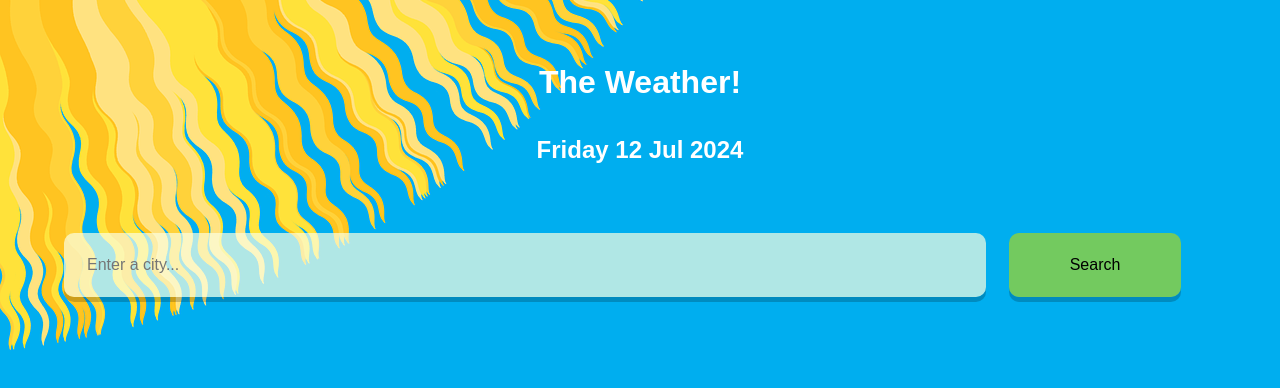
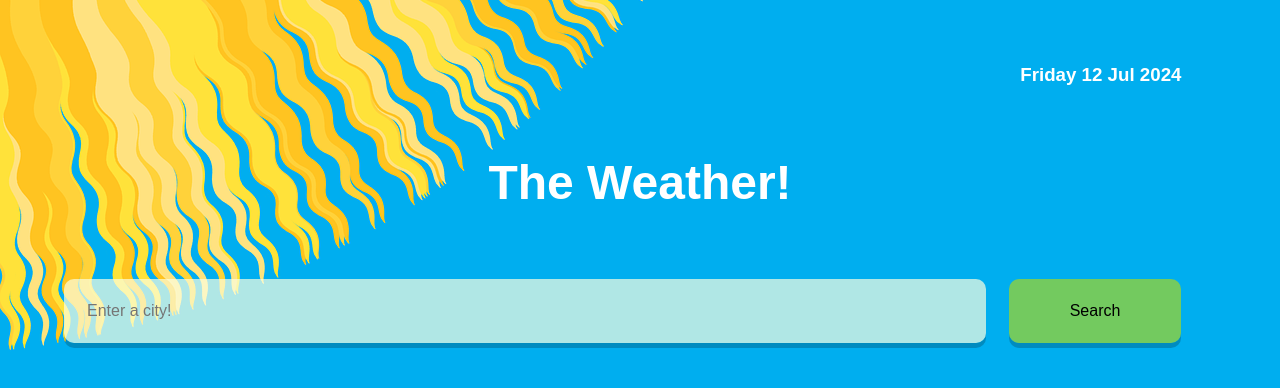
Before and after one commit to Isaac-Madden/react-weather-app, a React (Vite) app: page / in a window 1280 px wide. Shown: the top 388 px of the page. Built offline with nearby package versions, Linux system fonts and the light colour scheme.

Commit message:
added form component

```diff
--- a/src/App.jsx
+++ b/src/App.jsx
@@ -5,8 +5,8 @@ import TheDate from "./Components/AppComponents/TheDate"
 function App() {
   return (
     <div className="App">
+      <TheDate />
       <Header />
-      <TheDate />
       <SearchBox />
     </div>
   )
--- a/src/Components/AppComponents/Header.jsx
+++ b/src/Components/AppComponents/Header.jsx
@@ -3,7 +3,7 @@ import React from "react";
 const Header = () => {
     return (
         <>
-        <h1>The Weather!</h1>
+        <h1 className="TheHeader">The Weather!</h1>
         </>
     )
     }
--- a/src/Components/AppComponents/SearchBox.jsx
+++ b/src/Components/AppComponents/SearchBox.jsx
@@ -25,15 +25,12 @@ const SearchBox = () => {
         return (
             <>
             <div className="SearchContainer">
-                <input
-                    type="text"
-                    className="SearchBox"
-                    placeholder="Enter a city..."
-                    onChange={event => { setCity(event.target.value) }}
-                    value={city}
-                />
-                <button className="searchButton" onClick={ ()=>search() }> Search </button>
+                <form  onSubmit={ (event)=> {event.preventDefault(); search()  }}>
+                    <input className="SearchBox" required value={city} placeholder="Enter a city!" onChange={ event => { setCity(event.target.value)} }/>
+                    <button className="searchButton" type="submit" >Search</button>
+                </form>
             </div>
+
             <div className="SearchResults">
                 <Weather currentWeather={weather} />
                 <Forecast currentForecast={forecast} />
@@ -49,15 +46,12 @@ const SearchBox = () => {
                 <Weather currentWeather={weather} />
                 <Forecast currentForecast={forecast} />
             </div>
+
             <div className="SearchContainer">
-                <input
-                    type="text"
-                    className="SearchBox"
-                    placeholder="Search somewhere else?"
-                    onChange={event => { setCity(event.target.value) }}
-                    value={city}
-                />
-                <button className="searchButton" onClick={ ()=>search() }> Search </button>
+                <form  onSubmit={ (event)=> {event.preventDefault(); search()  }}>
+                    <input className="SearchBox" required value={city} onChange={ event => { setCity(event.target.value)} }/>
+                    <button className="searchButton" type="submit" placeholder="Search somewhere else?">Search</button>
+                </form>
             </div>
             </>
         )
--- a/src/Components/AppComponents/TheDate.jsx
+++ b/src/Components/AppComponents/TheDate.jsx
@@ -5,7 +5,9 @@ let currentDate = new Date().toLocaleDateString('en-gb', { weekday:"long", year:
 const TheDate = () => {
 
     return (
-            <p className="TheDate">{currentDate}</p>
+        <div className="TheDate">
+        <h3>{currentDate}</h3>
+        </div>
     )
 }
 
--- a/src/index.css
+++ b/src/index.css
@@ -52,7 +52,16 @@
 }
 
 .TheDate {
-    padding: 3% 0%
+    padding: 0% 3% 3% 3%;
+    display: block;
+    z-index: 100;
+    text-align: right;
+}
+
+.TheHeader {
+    display: block;
+    text-align: center;
+    padding: 3%;
 }
 
 .SearchResults {
@@ -85,8 +94,12 @@
 h1 {
     text-align: center;
     color: #fff;
-    font-size: 2rem;
+    font-size: 3rem;
     font-weight: 800;
+}
+
+h3 {
+    color: #fff;
 }
 
 p {
```
